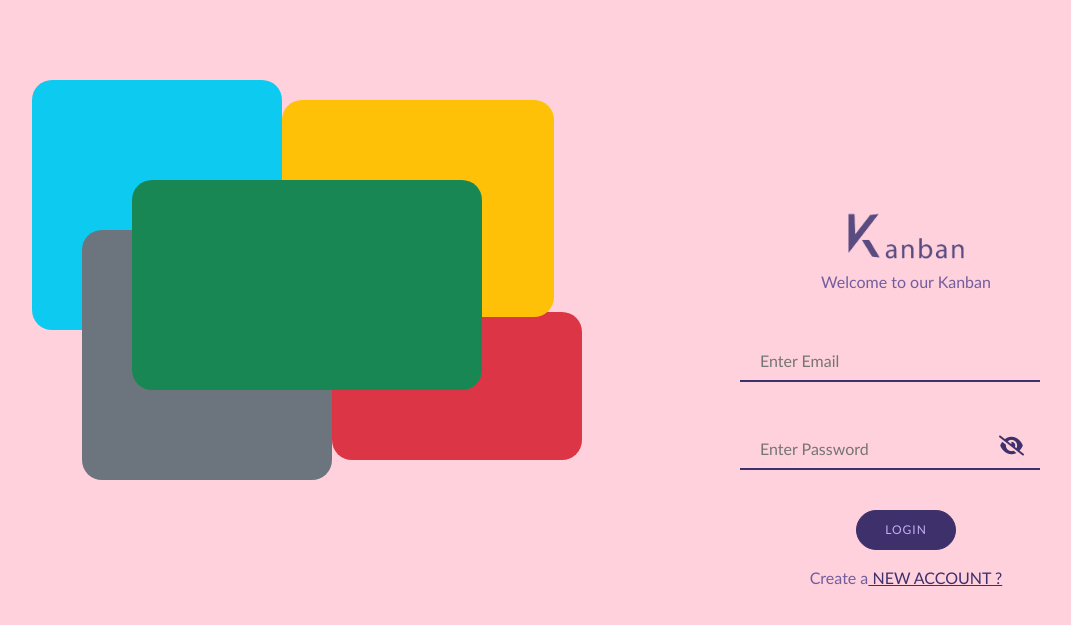
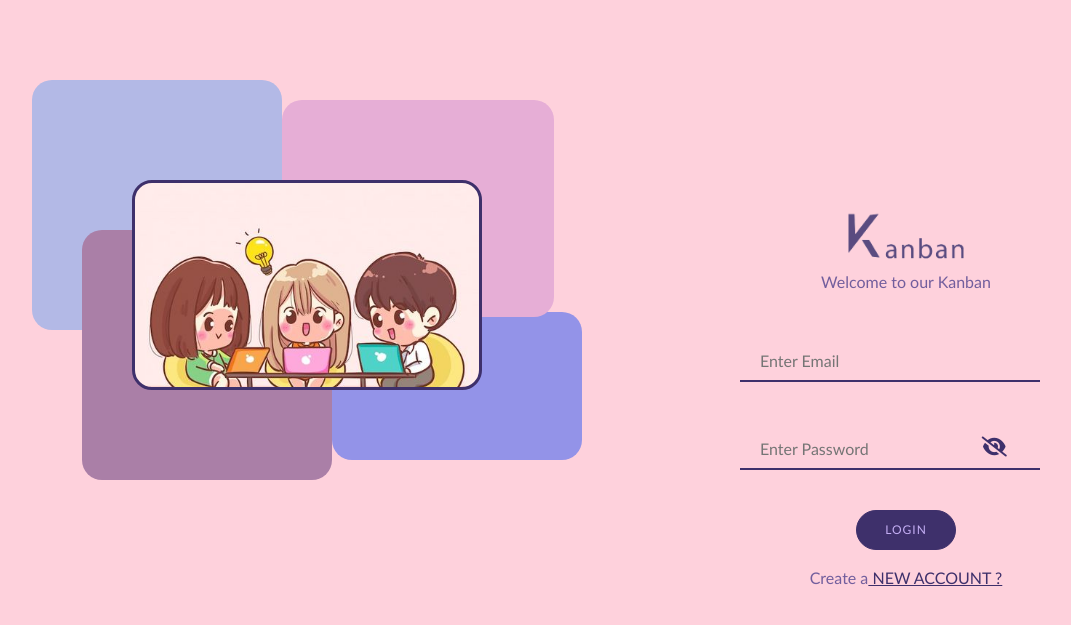
Before and after one commit to Shade1107/FinalKanbanProject, a PHP site: page /pages/login.php in a window 1280 px wide. Shown: the top 625 px of the page, without its empty margins (30-1101 px from the left). Run offline with PHP 8.4, Linux system fonts and the light colour scheme.

Commit message:
css change and login photo

```diff
--- a/KanbanBoard/css/style.css
+++ b/KanbanBoard/css/style.css
@@ -43,7 +43,7 @@ border-radius: 20px;
 .Yimg1{
   left: 50px;
   top: 80px;
-
+  background-color: #b3b9e6;
 }
 
 
@@ -51,6 +51,7 @@ top: 80px;
 .Yimg2{
   left: 100px;
   top: 230px;
+  background-color: #aa7fa7;
 }
 
 .Yimg3{
@@ -58,6 +59,7 @@ left: 350px;
   top: 312px;
   width: 250px;
   height: 148px;
+  background-color: #9393e8;
 }
 
 .Yimg4{
@@ -65,6 +67,7 @@ left: 300px;
   top: 100px;
   width: 272px;
   height: 217px;
+  background-color: #e6aed6;
 }
 
 .Yimg5{
@@ -73,6 +76,9 @@ left: 150px;
   top: 180px;
   width: 350px !important;
   height: 210px;
+  background-image: url('../image/img3.jpg');
+  background-size: cover;
+  border: 3px solid #3e306b;
 }
 .YspanBoard{
 font-size: 25px;
@@ -766,10 +772,15 @@ align-items: center;
   position: absolute;
   z-index: 3;
   left: 243px;
-top: -4px;
   color: #3e306b;
   padding: 10px 16px;
-}
+  top: 45%;
+  left: 75%;
+
+  cursor: pointer;
+}
+
+
 
 
 .fa-eye-slash{
@@ -777,9 +788,17 @@ padding: 10px 16px;
   position: absolute;
   z-index: 3;
   left: 243px;
-top: -4px;
   color: #3e306b;
   padding: 10px 16px;
+  top: 45%;
+  left: 75%;
+  cursor: pointer;
+}
+
+/* add for login eye icon  */
+.Yeyeicon_for_login{
+  top: -4% !important;
+  left: 68%;
 }
 
 .input-field:focus {
@@ -2002,6 +2021,10 @@ top: 0;
 transition: left 0.5s;
 }
 
+
+
+
+
 .wrapper{
 width: 170px;
 height: 170px;
@@ -2276,3 +2299,12 @@ padding: 30px 0px;
   }
 }
 /* end code bond  */
+
+/* for createproject that the stage and the date is not align for other element(myo)  */
+.Yalignelement {
+  margin-left: 50px;
+}
+
+.Yalignelement_for_createtask {
+  margin-left: 56px;
+}
--- a/KanbanBoard/pages/login.php
+++ b/KanbanBoard/pages/login.php
@@ -17,16 +17,16 @@ unset($_SESSION['LoginError']);
 
       <link rel="icon" type="image/png" href="../image/logo2_2.PNG">
       <!-- custom css  -->
-      <link rel="stylesheet" href="../css/style.css">
+      <link rel="stylesheet" href="../css/style.css" />
   </head>
   <body class="fed1dc">
    <div class="container-fluid row">
         <div class="col-lg-6  YloginImg ee92a9">
-                <div class="Yimg bg-info Yimg1"></div>
-                <div class="Yimg bg-secondary Yimg2"></div>
-                <div class="Yimg  bg-danger Yimg3"></div>
-                <div class="Yimg  bg-warning Yimg4"></div>
-                <div class="Yimg  bg-success Yimg5"></div>
+                <div class="Yimg  Yimg1"></div>
+                <div class="Yimg  Yimg2"></div>
+                <div class="Yimg  Yimg3"></div>
+                <div class="Yimg  Yimg4"></div>
+                <div class="Yimg  Yimg5"></div>
 
             </div>
       <div class="loginForm  col-lg-6 ee92a9 ">
@@ -35,6 +35,8 @@ unset($_SESSION['LoginError']);
                  <h1 class="loginFormText">
                     <img src="../image/logo3.png"  width="120px" height="50px">
                  </h1>
+
+
                 <span class="Yloginspan">Welcome to our Kanban</span>
                 <div class="Yinputfieldcenter ">
                       <div class="mt-5 Yinputf">
```
Also changed, not shown: KanbanBoard/image/img3.jpg (added). Lines whose indentation alone changed are shown as unchanged.
